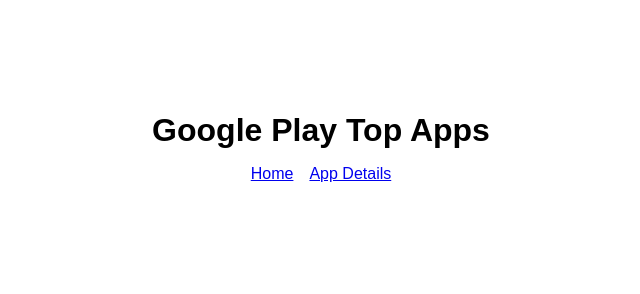
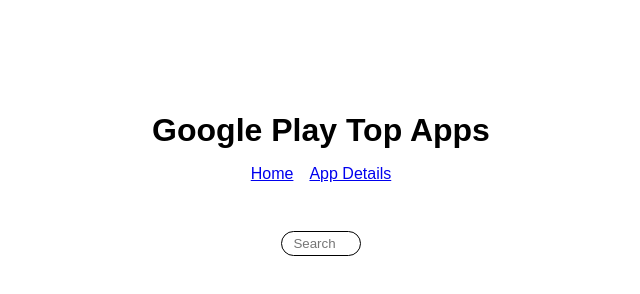
Before and after one commit to JayQkew/GooglePlayTopApps, a website: page public/app-details.html in a window 1280 px wide. Shown: the whole page, without its empty margins (319-959 px from the left). Drawn offline with Linux system fonts and the light colour scheme.

Commit message:
adding search bar css

```diff
--- a/public/app-details.html
+++ b/public/app-details.html
@@ -17,7 +17,7 @@
         </nav>
     </header>
     <main>
-
+        <input type="search" name="app-details" id="app-search-bar" placeholder="Search">
     </main>
     <footer>
 
--- a/public/style.css
+++ b/public/style.css
@@ -107,3 +107,15 @@
 .download:hover{
     background-color: rgb(68, 130, 209);
 }
+
+#app-search-bar{
+    display: flex;
+    justify-content: center;
+    align-items: center;
+    flex-direction: column;
+    text-align: center;
+    border: solid 1px black;
+    border-radius: 100vw;
+    padding: 0.25rem;
+    width: 5rem;
+}
```
